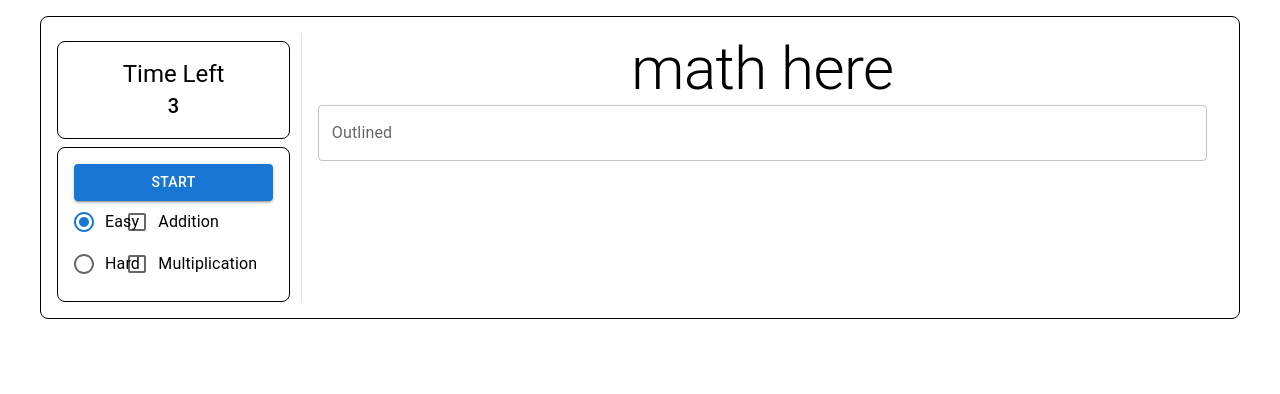
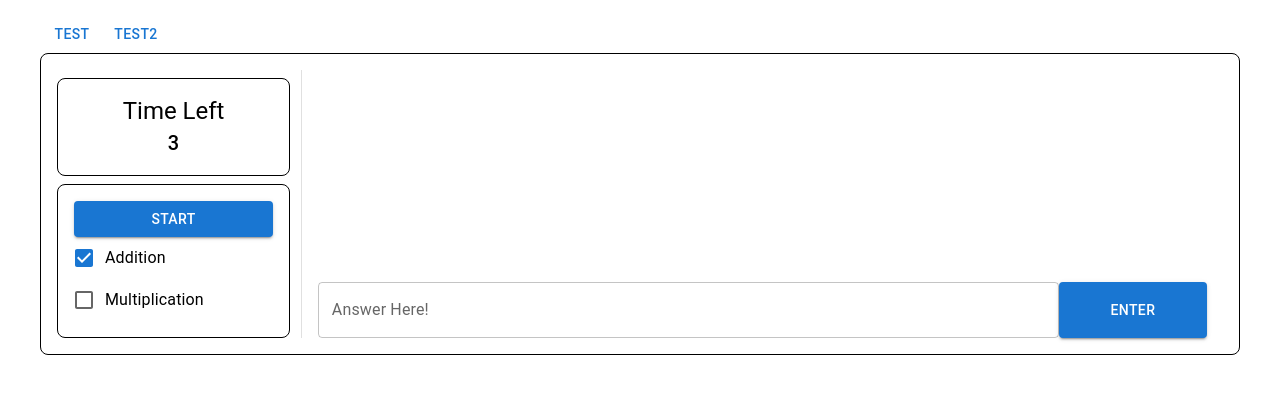
Before and after one commit to Lin1ey/MathBuddy, a React (Create React App) app: page / in a window 1280 px wide. Shown: the top 394 px of the page. Built offline with nearby package versions, Linux system fonts and the light colour scheme.

Commit message:
options testing

```diff
--- a/src/components/HomePage.js
+++ b/src/components/HomePage.js
@@ -1,23 +1,76 @@
-import { Container, Divider, Grid } from "@mui/material";
+import { Button, Container, Divider, Grid } from "@mui/material";
 import { Box } from "@mui/system";
-import React from "react";
+import React, { useEffect, useState } from "react";
 import MathProblem from "./MathProblem";
 import TimeChallenge from "./TimeChallenge";
 
 function HomePage() {
+  const [mathProblem, changeProblem] = useState("");
+  const [mathAnswer, changeAnswer] = useState(0);
+  const [additionSign, changeAdditionSign] = useState(true);
+  const [multiSign, changeMultiSign] = useState(false);
+
+  const minNum = 1;
+  const maxNum = 11;
+
+  function newProblem() {
+    const sign = [];
+    if (additionSign) {
+      sign.push("+");
+    }
+    if (multiSign) {
+      sign.push("x");
+    }
+    const signForProb = sign[Math.floor(Math.random() * sign.length)];
+    const firstNum = Math.floor(Math.random() * (maxNum - minNum)) + minNum;
+    const secondNum = Math.floor(Math.random() * (maxNum - minNum)) + minNum;
+
+    if (signForProb === "+") {
+      changeAnswer(firstNum + secondNum);
+    } else if (signForProb === "x") {
+      changeAnswer(firstNum * secondNum);
+    }
+    return `${firstNum} ${signForProb} ${secondNum} = ?`;
+  }
+
+  function setNewProblem() {
+    changeProblem(newProblem());
+  }
+
+  function checkAnswer(answer) {
+    return mathAnswer === answer;
+  }
+
+  function setAddition() {
+    changeAdditionSign(!additionSign);
+  }
+  function setMulti() {
+    changeMultiSign(!multiSign);
+  }
+
+  function test() {
+    console.log(newProblem());
+
+  }
+  function test2() {
+    console.log(mathAnswer);
+  }
+
   return (
     <Box m={2}>
       <Container maxWidth="xl">
+        <Button onClick={test}>TEST</Button>
+        <Button onClick={test2}>TEST2</Button>
         <Box borderRadius={2} sx={{ border: 1, p: 2 }}>
           <Grid container columns={100}>
             <Grid item xs={20}>
-              <TimeChallenge />
+              <TimeChallenge setAddition={setAddition} setMulti={setMulti} />
             </Grid>
             <Grid item xs={1}>
               <Divider orientation="vertical" />
             </Grid>
             <Grid item xs={79}>
-              <MathProblem />
+              <MathProblem mathProblem={mathProblem} />
             </Grid>
           </Grid>
         </Box>
--- a/src/components/MathProblem.js
+++ b/src/components/MathProblem.js
@@ -1,7 +1,9 @@
-import { Box, TextField, Typography } from "@mui/material";
-import React from "react";
+import { Box, Button, Grid, TextField, Typography } from "@mui/material";
+import React, { useEffect, useState } from "react";
 
-function MathProblem() {
+function MathProblem(props) {
+  const [answer, changeAnswer] = useState("");
+
   return (
     <Box
       sx={{
@@ -9,12 +11,46 @@ function MathProblem() {
         flexDirection: "column",
         justifyContent: "space-between",
         mx: 2,
+        height: "100%",
       }}
     >
       <Typography align="center" variant="h2">
-        math here
+        {props.mathProblem}
       </Typography>
-      <TextField id="outlined-basic" label="Outlined" variant="outlined" />
+      <Grid container>
+        <Grid item xs={10}>
+          <TextField
+            id="outlined-basic"
+            label="Answer Here!"
+            variant="outlined"
+            onChange={(e) => changeAnswer(e.target.value)}
+            sx={{ width: "100%" }}
+          />
+        </Grid>
+        <Grid item xs={2}>
+          <Button
+            variant="contained"
+            sx={{ width: "100%", height: "100%" }}
+            onClick={() => {
+              if (answer === "") {
+                alert("input can not be empty.");
+              } else if (!/^\d+$/.test(answer)) {
+                alert("Answer must be a number");
+              } else {
+                if (answer === props.answer) {
+                  //textbox glows green
+                  //generate new problem
+                }
+                else {
+                  //textbox glows red
+                }
+              }
+            }}
+          >
+            Enter
+          </Button>
+        </Grid>
+      </Grid>
     </Box>
   );
 }
--- a/src/components/TimeChallenge.js
+++ b/src/components/TimeChallenge.js
@@ -12,7 +12,9 @@ function TimeChallengeOptions(props) {
   const [checked, setChecked] = React.useState(true);
 
   const handleChange = (event) => {
-    setChecked(event.target.checked);
+    {
+      props.changeDifficulty(event.target.value);
+    }
   };
 
   return (
@@ -35,29 +37,18 @@ function TimeChallengeOptions(props) {
           Stop
         </Button>
       )}
-      <Box sx={{ display: "flex", justifyContent: "space-between" }}>
-        <FormControl>
-          <FormLabel id="radio-buttons-group-label" />
-          <RadioGroup
-            aria-labelledby="radio-buttons-group-label"
-            defaultValue="easy"
-            name="radio-buttons-group"
-          >
-            <FormControlLabel value="easy" control={<Radio />} label="Easy" />
-            <FormControlLabel value="hard" control={<Radio />} label="Hard" />
-          </RadioGroup>
-        </FormControl>
       <FormGroup>
         <FormControlLabel
-            control={<Checkbox onChange={handleChange} />}
+          control={<Checkbox defaultChecked />}
           label="Addition"
+          onClick={props.setAddition}
         />
         <FormControlLabel
-            control={<Checkbox onChange={handleChange} />}
+          control={<Checkbox />}
           label="Multiplication"
+          onClick={props.setMulti}
         />
       </FormGroup>
-      </Box>
     </Box>
   );
 }
@@ -75,16 +66,10 @@ function TimeChallengeTimer(props) {
   );
 }
 
-function TimeChallenge() {
+function TimeChallenge(props) {
   const defaultTime = 3;
   const [isActive, setIsActive] = useState(false);
-  const [isPaused, setIsPaused] = useState(true);
   const [time, setTime] = useState(defaultTime);
-
-  // React.useEffect(() => {
-  //   const timer = time > 0 && setInterval(() => setTime(time - 1), 1000);
-  //   return () => clearInterval(timer);
-  // }, [time]);
 
   React.useEffect(() => {
     let interval = null;
@@ -107,11 +92,6 @@ function TimeChallenge() {
 
   const handleStart = () => {
     setIsActive(true);
-    setIsPaused(false);
-  };
-
-  const handlePauseResume = () => {
-    setIsPaused(!isPaused);
   };
 
   const handleStop = () => {
@@ -126,6 +106,8 @@ function TimeChallenge() {
         active={isActive}
         handleStart={handleStart}
         handleStop={handleStop}
+        setMulti={props.setMulti}
+        setAddition={props.setAddition}
       />
     </Box>
   );
```
Lines whose indentation alone changed are shown as unchanged.
